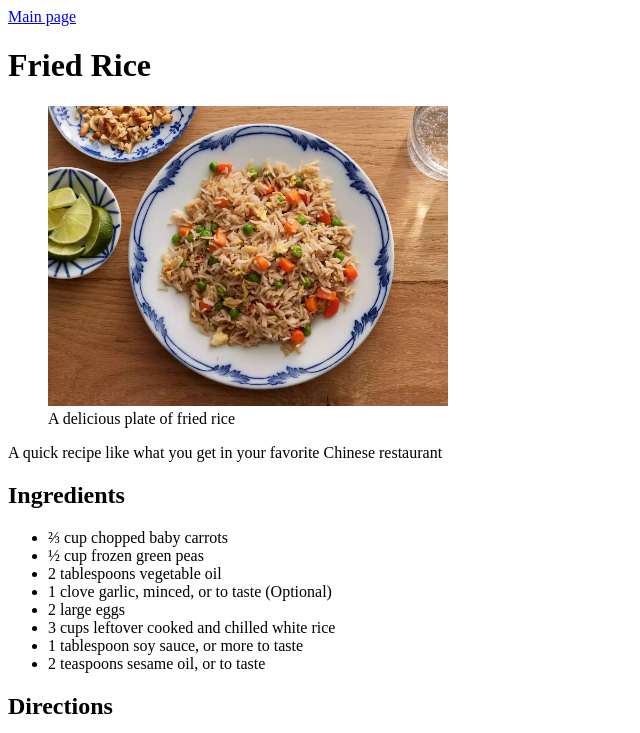
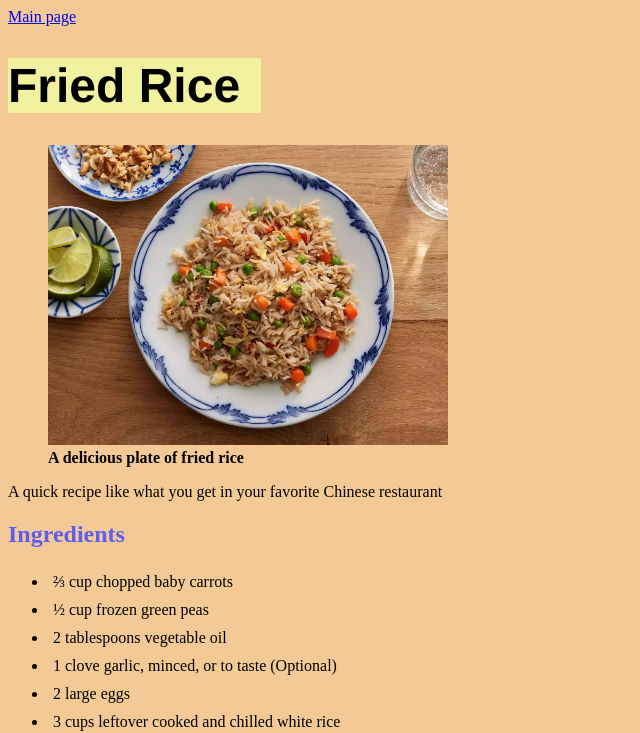
Before and after one commit to JerBar92/odin-recipes, a plain HTML site: page recipes/fried-rice.html in a window 1280 px wide. Shown: the top 733 px of the page, without its empty margins (0-640 px from the left). Drawn offline with Linux system fonts and the light colour scheme.

Commit message:
"Add some css"

```diff
--- a/recipes/fried-rice.html
+++ b/recipes/fried-rice.html
@@ -4,6 +4,7 @@
     <meta charset="UTF-8" />
     <meta name="viewport" content="width=device-width, initial-scale=1.0" />
     <title>Fried Rice</title>
+    <link rel="stylesheet" href="../style.css" />
   </head>
   <body></body>
 </html>
--- /dev/null
+++ b/style.css
@@ -0,0 +1,22 @@
+* {
+  background-color: rgb(243, 201, 149);
+}
+
+h1 {
+  font-family: "Franklin Gothic Medium", "Arial Narrow", Arial, sans-serif;
+  background: rgb(241, 241, 159);
+  width: 20%;
+  font-size: 3rem;
+}
+
+li {
+  padding: 5px;
+}
+
+figcaption {
+  font-weight: bold;
+}
+
+h2 {
+  color: rgb(93, 93, 241);
+}
```
Also changed, not shown: index.html (+1 -0 lines), recipes/lasagna.html (+1 -0 lines), recipes/rice-pudding.html (+1 -0 lines).
